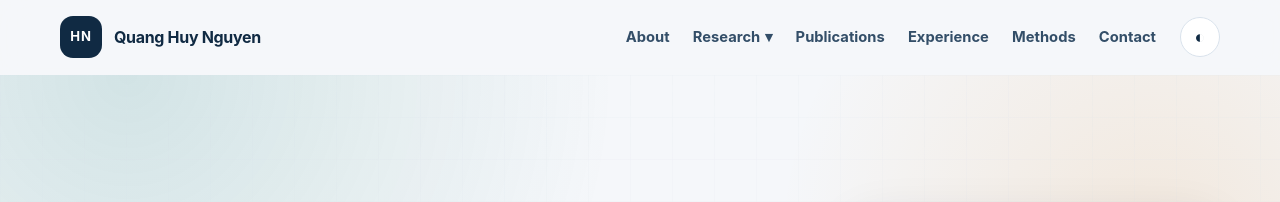
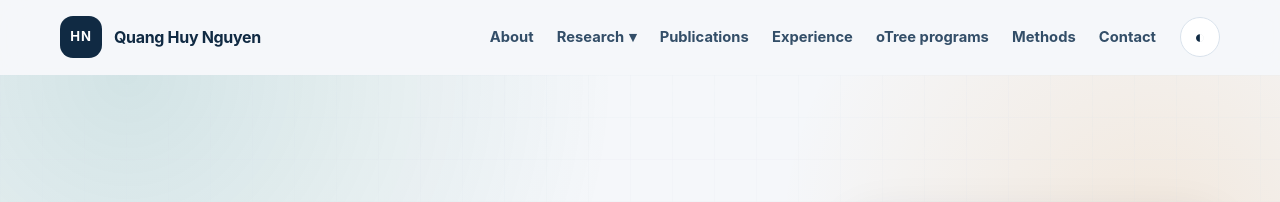
Before and after one commit to nguyenquanghuyvn/nguyenquanghuy.github.co, a Jekyll site: the page index.html, which Jekyll copies as it is, in a window 1280 px wide. Shown: the top 202 px of the page. Built offline with Jekyll 4.4.1, drawn with Linux system fonts in a browser that asks for light colours.

Commit message:
Add oTree page

```diff
--- a/index.html
+++ b/index.html
@@ -77,6 +77,7 @@
 
         <a href="#outputs">Publications</a>
         <a href="#experience">Experience</a>
+        <a href=" https://exper-otree-2e1bebd5d0b1.herokuapp.com/">oTree programs</a>
         <a href="#skills">Methods</a>
         <a href="#contact">Contact</a>
       </nav>
```
